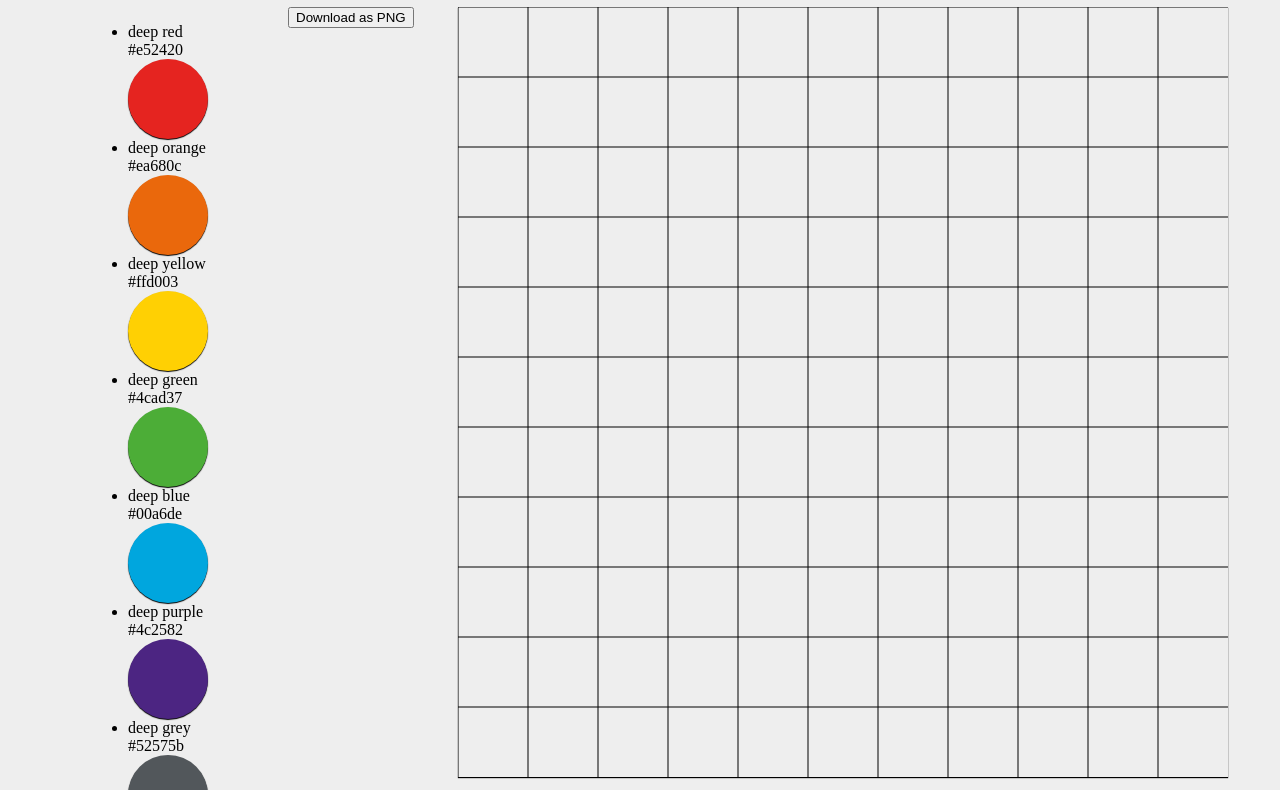
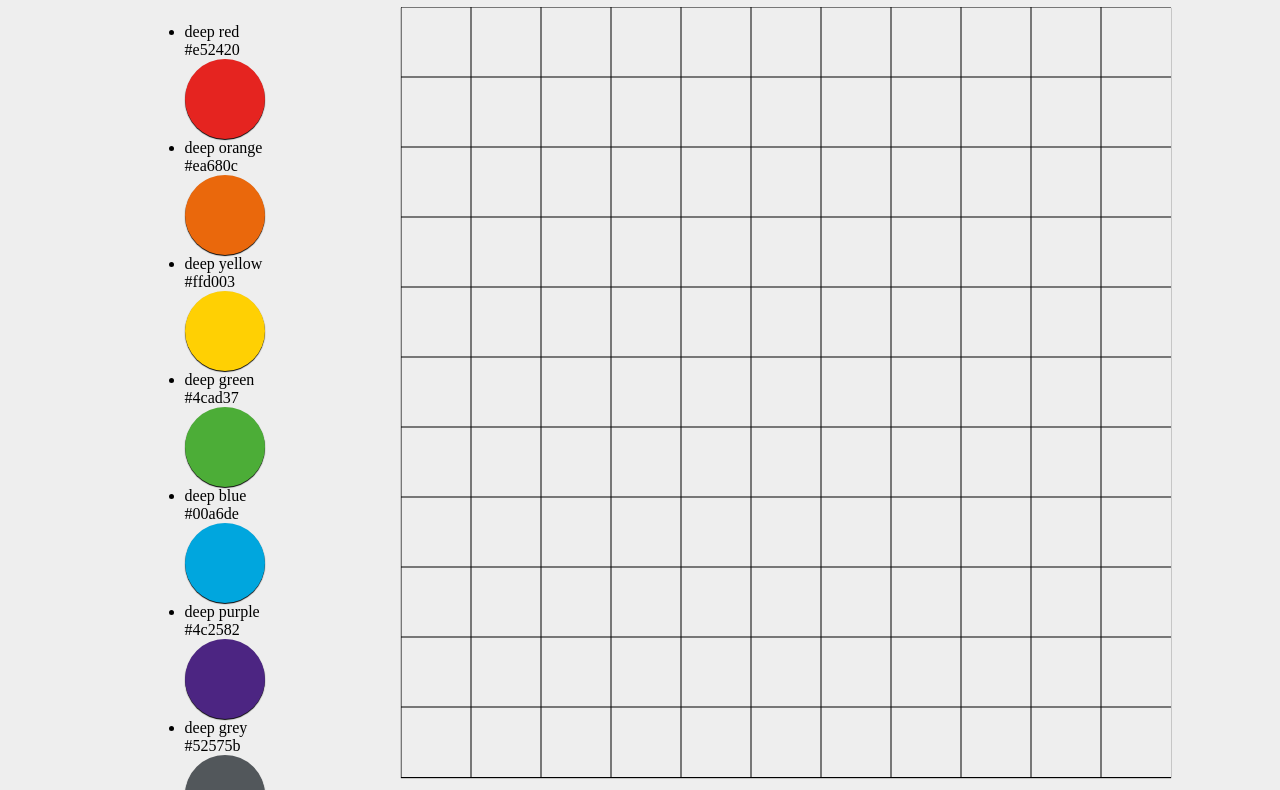
Before and after one commit to okfde/jh-pixels, a plain HTML site: page index.html in a window 1280 px wide. Shown: the part 73-863 px from the top of the page. Drawn offline with nearby package versions, Linux system fonts and the light colour scheme.

Commit message:
rm download button for now

```diff
--- a/index.html
+++ b/index.html
@@ -20,9 +20,7 @@
                   class="palette"></span>
           </li>
         </ul>
-        <div>
-          <button v-on:click="downloadPic">Download as PNG</button>
-        </div>
+
         <canvas-item v-bind:gridSize="gridSize"
                      v-bind:gridNum="gridNum"
                      v-bind:grid="grid"
```
